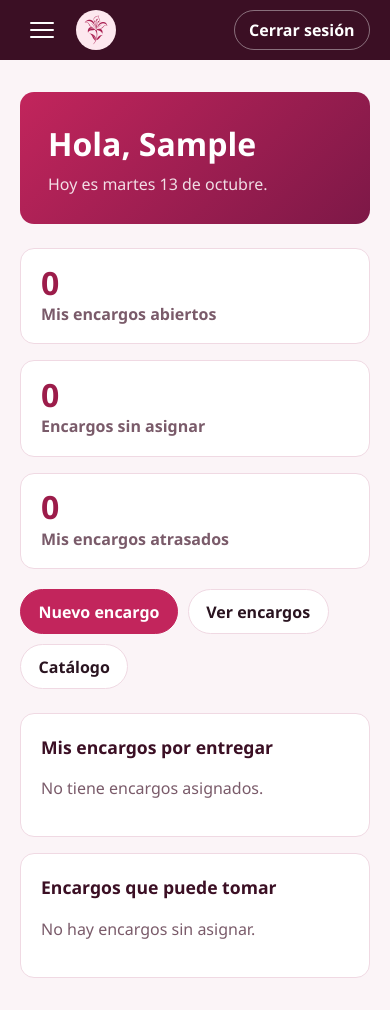
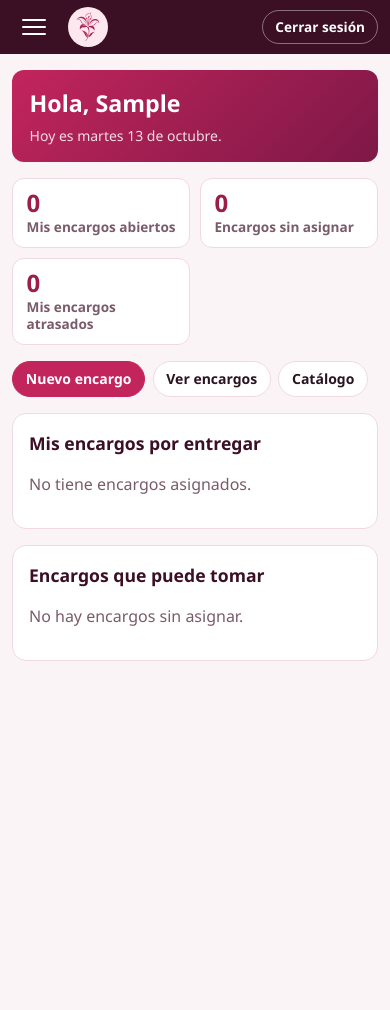
Before and after one commit to AmandaMonteroR/Floristica, a PHP site: page / in a window 390 px wide. After the commit the page ends 661 px from the top, so only its background shows below. Run offline with PHP 8.4, Linux system fonts and the light colour scheme; the visitor is signed in with stand-in values (Sample User, id 1); tables that the repository leaves empty hold one stand-in row (values such as "Sample post").

Commit message:
Vista de celular mas compacta: listas como tarjetas, inicio y catalogo de dos en dos

```diff
--- a/Publico/css/estilos.css
+++ b/Publico/css/estilos.css
@@ -1483,3 +1483,219 @@
 #dialogohistorial .tabla td:first-child {
     white-space: nowrap;
 }
+
+
+/* ---------- Celular ----------
+   En pantallas angostas todo se hace más compacto y las listas
+   se muestran como tarjetas en lugar de tablas anchas. */
+@media (max-width: 600px) {
+    .contenedor {
+        padding: 1rem 0.75rem;
+    }
+
+    .barra-superior {
+        height: 54px;
+        padding: 0 0.75rem;
+    }
+
+    .boton-salir {
+        padding: 0.35rem 0.75rem;
+        font-size: 0.85rem;
+    }
+
+    /* Encabezado de cada página */
+    .encabezado {
+        padding: 1rem 1.1rem;
+        gap: 0.75rem;
+        margin-bottom: 1rem;
+        border-radius: 12px;
+    }
+
+    h1 {
+        font-size: 1.45rem;
+    }
+
+    .subtitulo {
+        font-size: 0.875rem;
+    }
+
+    .encabezado .boton {
+        padding: 0.45rem 0.9rem;
+        font-size: 0.9rem;
+    }
+
+    /* Inicio: tarjetas de dos en dos */
+    .resumen-inicio {
+        grid-template-columns: repeat(2, 1fr);
+        gap: 0.6rem;
+        margin-bottom: 1rem;
+    }
+
+    .tarjeta-resumen {
+        padding: 0.75rem 0.85rem;
+        border-radius: 12px;
+        font-size: 0.85rem;
+        line-height: 1.25;
+    }
+
+    .tarjeta-resumen .numero {
+        font-size: 1.5rem;
+    }
+
+    .accesos-inicio {
+        gap: 0.45rem;
+        margin-bottom: 1rem;
+    }
+
+    .accesos-inicio .boton {
+        padding: 0.4rem 0.8rem;
+        font-size: 0.875rem;
+    }
+
+    .panel-inicio {
+        padding: 1rem;
+    }
+
+    /* Filtros: dos por fila y la búsqueda a todo el ancho */
+    .filtros {
+        gap: 0.6rem;
+    }
+
+    .filtros .campo {
+        flex: 1 1 140px;
+    }
+
+    .filtros .campo-busqueda {
+        flex-basis: 100%;
+        min-width: 0;
+    }
+
+    .filtros select {
+        width: 100%;
+    }
+
+    .pestanas {
+        margin-bottom: 0.75rem;
+    }
+
+    /* Listas: cada fila de la tabla se convierte en una tarjeta */
+    .contenedor > .tabla-contenedor {
+        overflow: visible;
+        background: none;
+        border: none;
+    }
+
+    .contenedor > .tabla-contenedor .tabla thead {
+        position: absolute;
+        width: 1px;
+        height: 1px;
+        overflow: hidden;
+        clip: rect(0 0 0 0);
+    }
+
+    .contenedor > .tabla-contenedor .tabla,
+    .contenedor > .tabla-contenedor .tabla tbody,
+    .contenedor > .tabla-contenedor .tabla tr,
+    .contenedor > .tabla-contenedor .tabla td {
+        display: block;
+        width: 100%;
+    }
+
+    .contenedor > .tabla-contenedor .tabla tr {
+        margin-bottom: 0.6rem;
+        padding: 0.4rem 0.85rem;
+        background: var(--superficie);
+        border: 1px solid var(--borde);
+        border-radius: var(--radio);
+    }
+
+    .contenedor > .tabla-contenedor .tabla td {
+        display: flow-root;
+        padding: 0.3rem 0;
+        text-align: right;
+        white-space: normal;
+        border-bottom: none;
+    }
+
+    /* Nombre de la columna a la izquierda de cada dato */
+    .contenedor > .tabla-contenedor .tabla td::before {
+        content: attr(data-etiqueta);
+        float: left;
+        margin-right: 1rem;
+        padding-top: 0.1rem;
+        font-size: 0.8rem;
+        font-weight: 600;
+        text-align: left;
+        color: var(--texto-suave);
+    }
+
+    .contenedor > .tabla-contenedor .tabla td.columna-acciones {
+        margin-top: 0.3rem;
+        padding-top: 0.4rem;
+        border-top: 1px solid var(--borde);
+    }
+
+    .contenedor > .tabla-contenedor .tabla td.columna-acciones::before,
+    .contenedor > .tabla-contenedor .tabla td.vacio::before {
+        content: none;
+    }
+
+    .contenedor > .tabla-contenedor .tabla td.vacio {
+        text-align: center;
+    }
+
+    .contenedor > .tabla-contenedor .celda-arreglo {
+        justify-content: flex-end;
+        text-align: right;
+    }
+
+    /* Catálogo: dos arreglos por fila */
+    .galeria {
+        grid-template-columns: repeat(2, 1fr);
+        gap: 0.6rem;
+    }
+
+    .tarjeta-arreglo img {
+        aspect-ratio: 1 / 1;
+    }
+
+    .tarjeta-cuerpo {
+        padding: 0.6rem 0.65rem 0.4rem;
+        font-size: 0.85rem;
+    }
+
+    /* El nombre arriba y el estado debajo, para que el nombre no se parta */
+    .tarjeta-titulo {
+        flex-direction: column;
+        gap: 0.3rem;
+    }
+
+    .tarjeta-titulo h2 {
+        font-size: 0.95rem;
+        overflow-wrap: normal;
+    }
+
+    .tarjeta-precio {
+        font-size: 1.05rem;
+    }
+
+    .tarjeta-costo {
+        font-size: 0.78rem;
+    }
+
+    .tarjeta-acciones {
+        flex-wrap: wrap;
+        justify-content: flex-start;
+        gap: 0.1rem;
+    }
+
+    .tarjeta-acciones .enlace {
+        padding: 0.25rem 0.3rem;
+    }
+
+    /* Ventanas de formularios */
+    .dialogo {
+        width: calc(100% - 1rem);
+        padding: 1rem;
+    }
+}
--- a/Publico/js/menu.js
+++ b/Publico/js/menu.js
@@ -103,6 +103,31 @@
     }
 });
 
+// En el celular las listas se ven como tarjetas: cada celda guarda el nombre
+// de su columna (data-etiqueta) para mostrarlo a la izquierda del dato.
+document.querySelectorAll('.contenedor > .tabla-contenedor .tabla').forEach((tabla) => {
+    const titulos = Array.from(tabla.querySelectorAll('thead th')).map((th) => th.textContent.trim());
+    const cuerpo = tabla.tBodies[0];
+
+    if (!cuerpo) {
+        return;
+    }
+
+    const etiquetar = () => {
+        Array.from(cuerpo.rows).forEach((fila) => {
+            Array.from(fila.cells).forEach((celda) => {
+                if (titulos[celda.cellIndex] && !celda.dataset.etiqueta) {
+                    celda.dataset.etiqueta = titulos[celda.cellIndex];
+                }
+            });
+        });
+    };
+
+    etiquetar();
+    new MutationObserver(etiquetar).observe(cuerpo, { childList: true });
+});
+
+// Pone en los filtros los valores que vienen en la dirección, por ejemplo
 // Al cambiar un filtro, la dirección se actualiza para que al recargar se mantenga.
 function filtrosdesdeurl(filtros) {
     const parametros = new URLSearchParams(window.location.search);
@@ -128,6 +153,7 @@
     });
 }
 
+
 // "Agregar nuevo ..." del menú: abre el formulario de la página automáticamente
 function abrirformulariosipide(abrirnuevo) {
     const parametros = new URLSearchParams(window.location.search);
```
